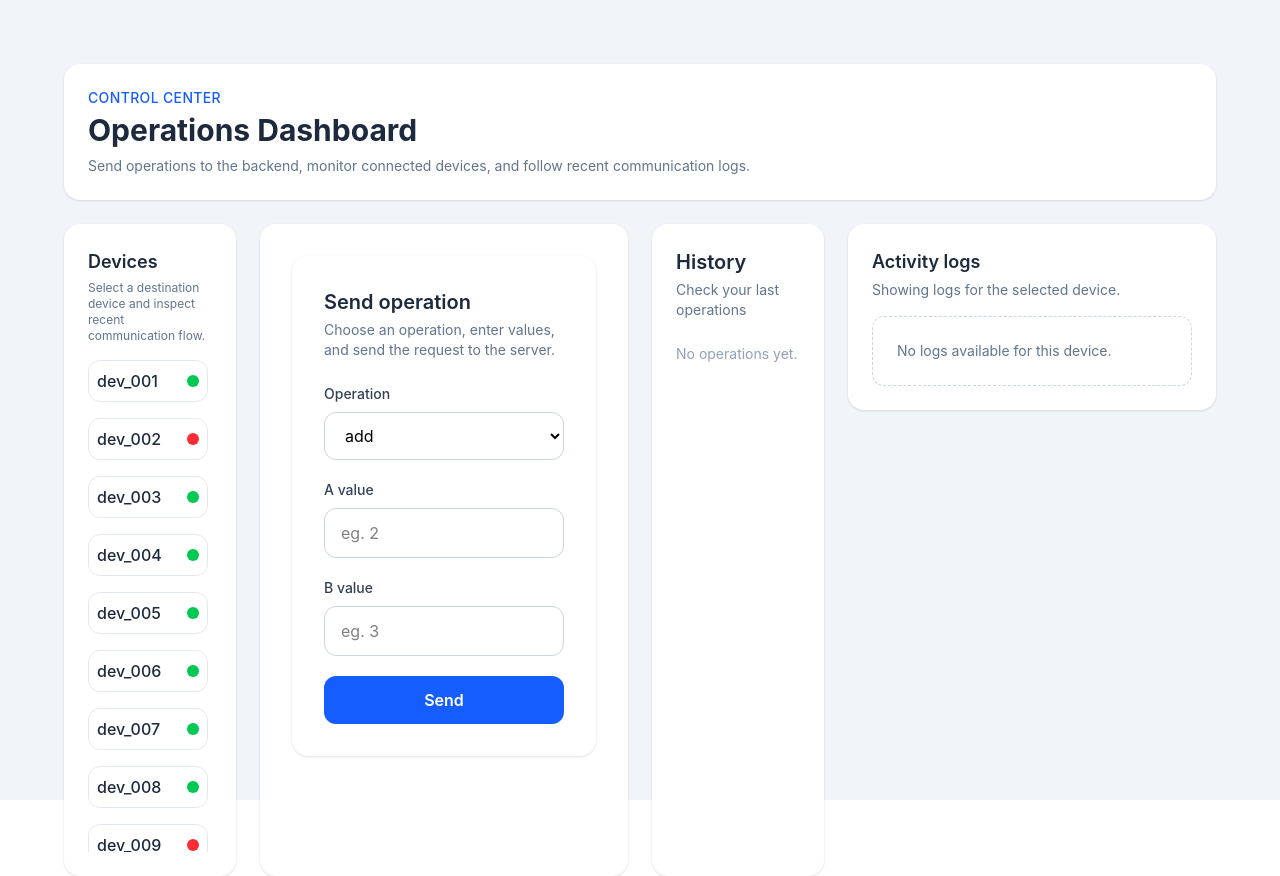
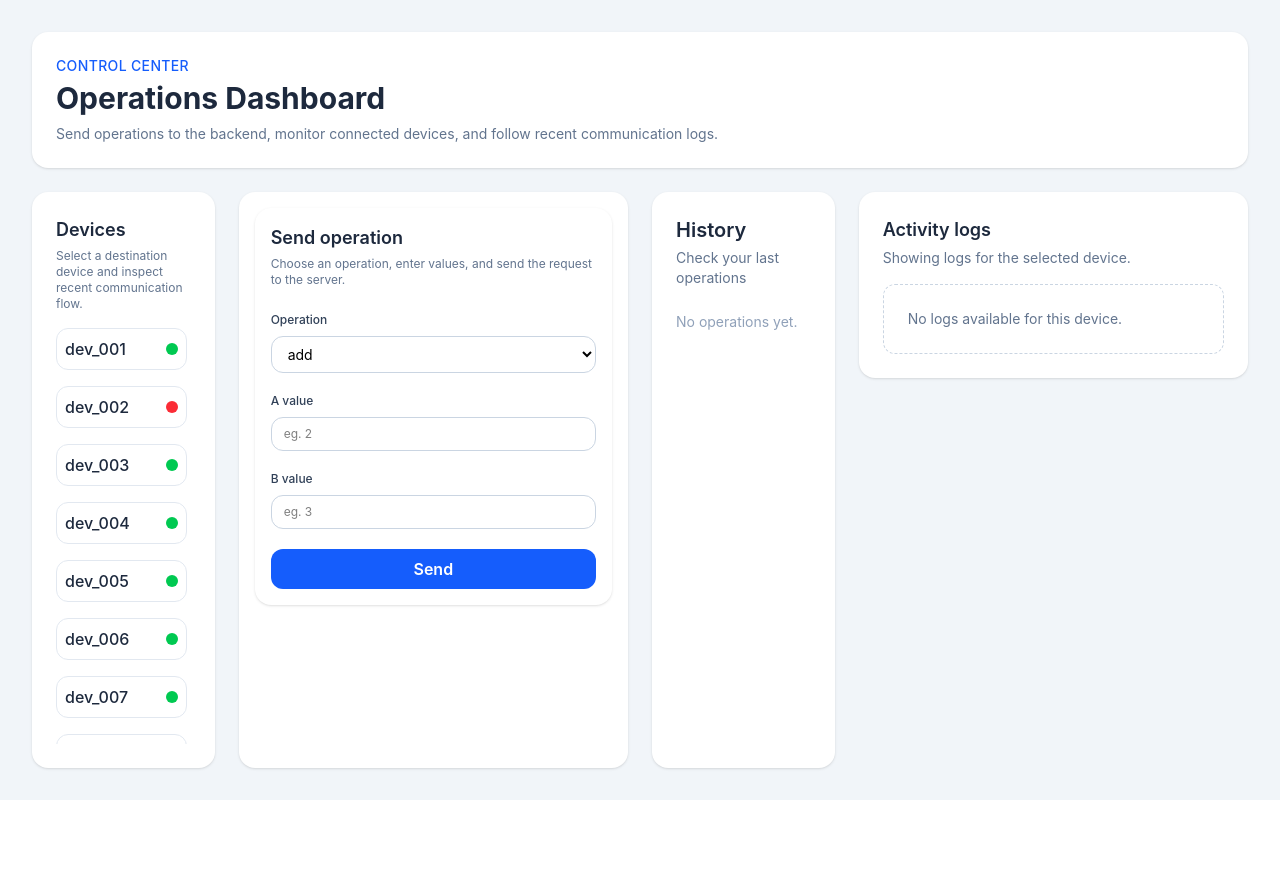
Before and after one commit to karber9/Projekt-IoT, a Next.js app in the folder frontend/: page / in a window 1280 px wide. After the commit the page ends 800 px from the top, so only its background shows below. Built offline with nearby package versions, Linux system fonts and the light colour scheme.

Commit message:
style: UI tweaks, resizing components

```diff
--- a/frontend/app/page.tsx
+++ b/frontend/app/page.tsx
@@ -71,12 +71,11 @@ export default function Home() {
   };
 
   return (
-    <main className="min-h-screen bg-slate-100">
-      <div className="mx-auto flex h-screen flex-col px-16 py-16">
+    <main className="h-screen bg-slate-100 mx-auto flex flex-col px-4 sm:px-6 lg:px-8 py-4 lg:py-8">
         <DashboardHeader />
 
-        <div className="mt-6 grid h-5/6 flex-1 gap-6 lg:grid-cols-12">
-          <div className="h-5/6 lg:col-span-2">
+        <div className="mt-6 min-h-0 grid flex-1 gap-6 lg:grid-cols-12">
+          <div className="min-h-0 lg:col-span-2">
             <DevicesPanel
               selectedDeviceId={selectedDeviceId}
               onSelectDevice={(id) =>
@@ -85,8 +84,8 @@ export default function Home() {
             />
           </div>
 
-          <section className="relative overflow-hidden rounded-2xl bg-white shadow-sm lg:col-span-4 h-5/6">
-            <div className="relative h-full p-8">
+          <section className="relative min-h-0 overflow-hidden rounded-2xl bg-white shadow-sm lg:col-span-4">
+            <div className="relative p-4">
               <OperationForm
                 operation={operation}
                 setOperation={setOperation}
@@ -106,15 +105,14 @@ export default function Home() {
             />
           </section>
 
-          <div className="h-5/6 lg:col-span-2">
+          <div className="min-h-0 lg:col-span-2">
             <HistoryPanel history={history} />
           </div>
 
-          <div className="h-5/6 lg:col-span-4">
+          <div className="min-h-0 lg:col-span-4">
             <LogsPanel selectedDeviceId={selectedDeviceId} />
           </div>
         </div>
-      </div>
     </main>
   );
 }
--- a/frontend/components/DevicesPanel.tsx
+++ b/frontend/components/DevicesPanel.tsx
@@ -10,7 +10,7 @@ export default function DevicesPanel({
   onSelectDevice,
 }: DevicesPanelProps) {
   return (
-    <section className="flex h-full min-h-0 flex-col rounded-2xl bg-white p-6 shadow-sm">
+    <section className="flex h-full flex-col rounded-2xl bg-white p-6 shadow-sm">
       <div className="mb-4 shrink-0">
         <h2 className="text-lg font-semibold text-slate-800">Devices</h2>
         <p className="mt-1 text-xs text-slate-500">
--- a/frontend/components/ErrorAlert.tsx
+++ b/frontend/components/ErrorAlert.tsx
@@ -8,7 +8,7 @@ type ErrorAlertProps = {
     }
 
     return (
-      <div className="mt-6 rounded-xl border border-red-200 bg-red-50 p-4 text-sm text-red-700">
+      <div className="mt-6 rounded-xl border border-red-200 bg-red-50 p-2 text-xs text-red-700">
         {message}
       </div>
     );
--- a/frontend/components/OperationForm.tsx
+++ b/frontend/components/OperationForm.tsx
@@ -27,12 +27,12 @@ export default function OperationForm({
   error,
 }: OperationFormProps) {
   return (
-    <div className="rounded-2xl bg-white p-8 shadow-sm">
+    <div className="rounded-2xl bg-white p-4 shadow-sm">
       <div className="mb-6">
-        <h2 className="text-xl font-semibold text-slate-800">
+        <h2 className="text-lg font-semibold text-slate-800">
           Send operation
         </h2>
-        <p className="mt-1 text-sm text-slate-500">
+        <p className="mt-1 text-xs text-slate-500">
           Choose an operation, enter values, and send the request to the server.
         </p>
       </div>
@@ -41,7 +41,7 @@ export default function OperationForm({
         <div>
           <label
             htmlFor="operation"
-            className="mb-2 block text-sm font-medium text-slate-700"
+            className="mb-2 block text-xs font-medium text-slate-700"
           >
             Operation
           </label>
@@ -49,7 +49,7 @@ export default function OperationForm({
             id="operation"
             value={operation}
             onChange={(e) => setOperation(e.target.value as Operation)}
-            className="w-full rounded-xl border border-slate-300 px-4 py-3 outline-none transition focus:border-blue-500 focus:ring-2 focus:ring-blue-200"
+            className="w-full text-sm rounded-xl border border-slate-300 px-3 py-2 outline-none transition focus:border-blue-500 focus:ring-2 focus:ring-blue-200"
           >
             {ALLOWED_OPERATIONS.map((op) => (
               <option key={op} value={op}>
@@ -62,7 +62,7 @@ export default function OperationForm({
         <div>
           <label
             htmlFor="a"
-            className="mb-2 block text-sm font-medium text-slate-700"
+            className="mb-2 block text-xs font-medium text-slate-700"
           >
             A value
           </label>
@@ -74,14 +74,14 @@ export default function OperationForm({
             placeholder="eg. 2"
             step="any"
             disabled={loading}
-            className="w-full rounded-xl border border-slate-300 px-4 py-3 outline-none transition focus:border-blue-500 focus:ring-2 focus:ring-blue-200 disabled:bg-slate-100"
+            className="w-full text-xs rounded-xl border border-slate-300 px-3 py-2 outline-none transition focus:border-blue-500 focus:ring-2 focus:ring-blue-200 disabled:bg-slate-100"
           />
         </div>
 
         <div>
           <label
             htmlFor="b"
-            className="mb-2 block text-sm font-medium text-slate-700"
+            className="mb-2 block text-xs font-medium text-slate-700"
           >
             B value
           </label>
@@ -93,14 +93,14 @@ export default function OperationForm({
             placeholder="eg. 3"
             step="any"
             disabled={loading}
-            className="w-full rounded-xl border border-slate-300 px-4 py-3 outline-none transition focus:border-blue-500 focus:ring-2 focus:ring-blue-200 disabled:bg-slate-100"
+            className="w-full text-xs rounded-xl border border-slate-300 px-3 py-2 outline-none transition focus:border-blue-500 focus:ring-2 focus:ring-blue-200 disabled:bg-slate-100"
           />
         </div>
 
         <button
           onClick={onSubmit}
           disabled={loading}
-          className="flex w-full items-center justify-center gap-2 rounded-xl bg-blue-600 px-4 py-3 font-semibold text-white transition hover:bg-blue-700 disabled:cursor-not-allowed disabled:bg-blue-300"
+          className="flex w-full items-center justify-center gap-2 rounded-xl bg-blue-600 px-3 py-2 font-semibold text-white transition hover:bg-blue-700 disabled:cursor-not-allowed disabled:bg-blue-300"
         >
           {loading && <Spinner />}
           <span>{loading ? "Sending..." : "Send"}</span>
```
Also changed, not shown: 1 other file (tests, documents, lock files or other folders).
